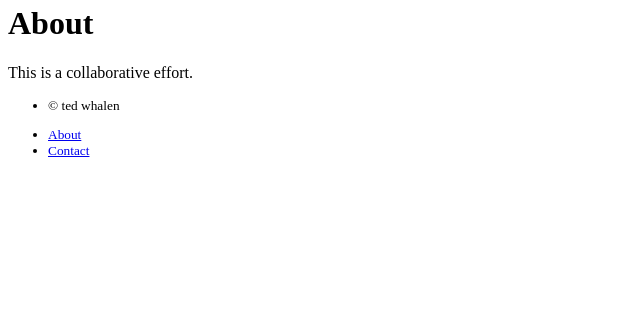
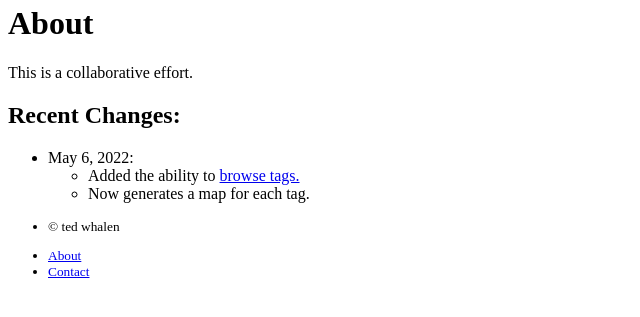
Before and after one commit to tewhalen/chicagodir, a Flask app: template chicagodir/templates/public/about.html in a window 1280 px wide. Shown: the part 184-501 px from the top of the page, without its empty margins (0-640 px from the left). Run offline with Flask 3, Linux system fonts and the light colour scheme; the template is opened without the code that fills it, so the values that code supplies are empty; parts of the project's set-up code (start-up, migrations or seed data) failed here and were passed over.

Commit message:
slightly better ui

```diff
--- a/chicagodir/templates/public/about.html
+++ b/chicagodir/templates/public/about.html
@@ -6,5 +6,17 @@
   <div class="row">
     <p class="lead">This is a collaborative effort.</p>
   </div>
+  <div class="row">
+    <h2>Recent Changes:</h2>
+    <ul class="list-group">
+      <li class="list-group-item">May 6, 2022:
+        <ul>
+          <li>Added the ability to <a href="/streets/tags/">browse tags.</a></li>
+          <li>Now generates a map for each tag.</li>
+        </ul>
+      </li>
+    </ul>
+  </div>
+
 </div>
 {% endblock %}
```
Also changed, not shown: chicagodir/streets/tasks.py (+5 -4 lines), chicagodir/templates/streets/street_index.html (+5 -5 lines).
